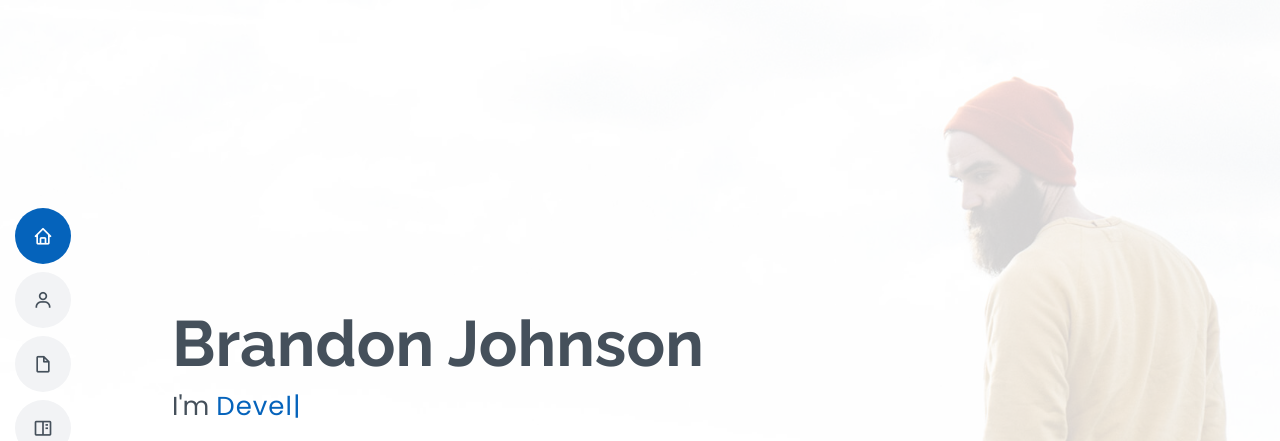
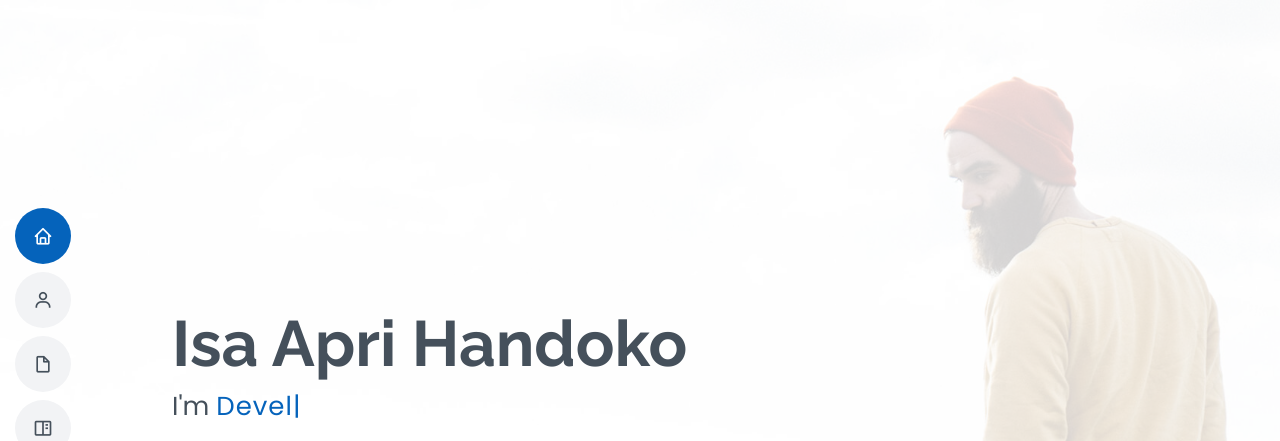
Before and after one commit to Hahohans/hahohans.github.io, a plain HTML site: page index.html in a window 1280 px wide. Shown: the top 441 px of the page. Drawn offline with nearby package versions, Linux system fonts and the light colour scheme.

Commit message:
add new tempalt hapus nama

```diff
--- a/index.html
+++ b/index.html
@@ -59,7 +59,7 @@
   <!-- ======= Hero Section ======= -->
   <section id="hero" class="d-flex flex-column justify-content-center">
     <div class="container" data-aos="zoom-in" data-aos-delay="100">
-      <h1>Brandon Johnson</h1>
+      <h1>Isa Apri Handoko</h1>
       <p>I'm <span class="typed" data-typed-items="Designer, Developer, Freelancer, Photographer"></span></p>
       <div class="social-links">
         <a href="#" class="twitter"><i class="bx bxl-twitter"></i></a>
@@ -246,7 +246,7 @@
           <div class="col-lg-6">
             <h3 class="resume-title">Sumary</h3>
             <div class="resume-item pb-0">
-              <h4>Brandon Johnson</h4>
+              <h4>Isa Apri Handoko</h4>
               <p><em>Innovative and deadline-driven Graphic Designer with 3+ years of experience designing and developing user-centered digital/print marketing material from initial concept to final, polished deliverable.</em></p>
               <ul>
                 <li>Portland par 127,Orlando, FL</li>
@@ -599,7 +599,7 @@
             <div class="swiper-slide">
               <div class="testimonial-item">
                 <img src="assets/img/testimonials/testimonials-4.jpg" class="testimonial-img" alt="">
-                <h3>Matt Brandon</h3>
+                <h3>Isa Apri Handoko</h3>
                 <h4>Freelancer</h4>
                 <p>
                   <i class="bx bxs-quote-alt-left quote-icon-left"></i>
@@ -700,7 +700,7 @@
   <!-- ======= Footer ======= -->
   <footer id="footer">
     <div class="container">
-      <h3>Brandon Johnson</h3>
+      <h3>Isa Apri Handoko</h3>
       <p>Et aut eum quis fuga eos sunt ipsa nihil. Labore corporis magni eligendi fuga maxime saepe commodi placeat.</p>
       <div class="social-links">
         <a href="#" class="twitter"><i class="bx bxl-twitter"></i></a>
```
